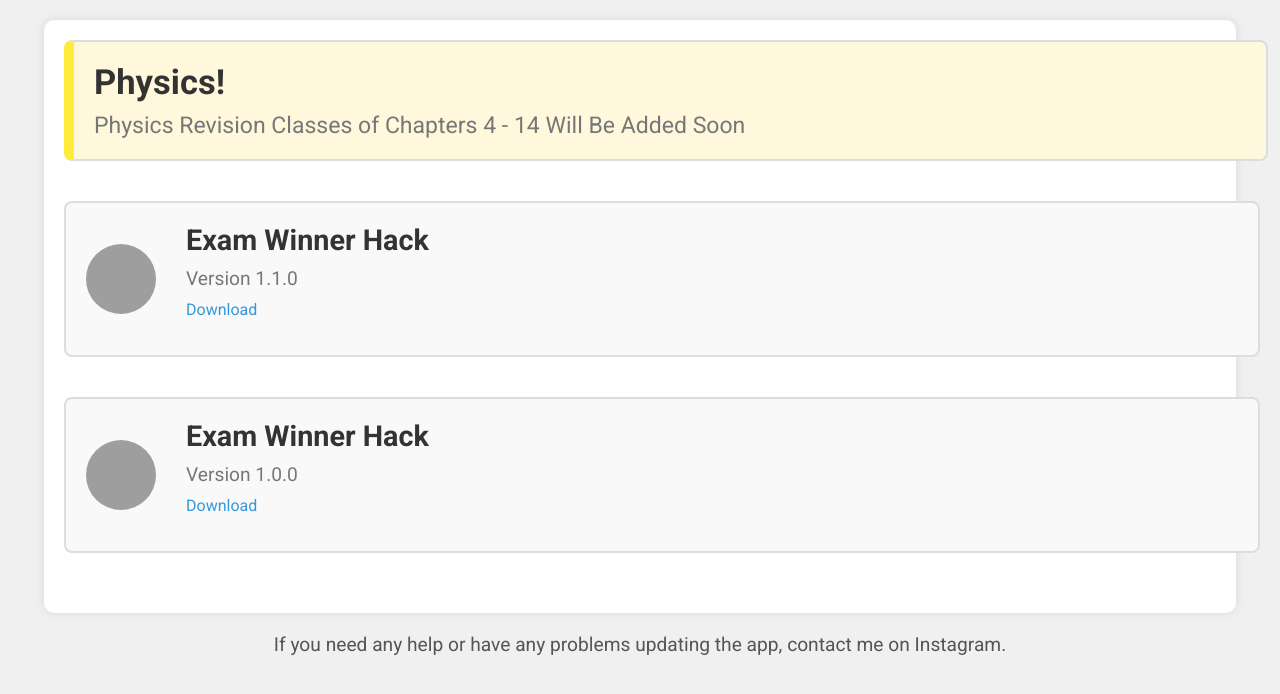
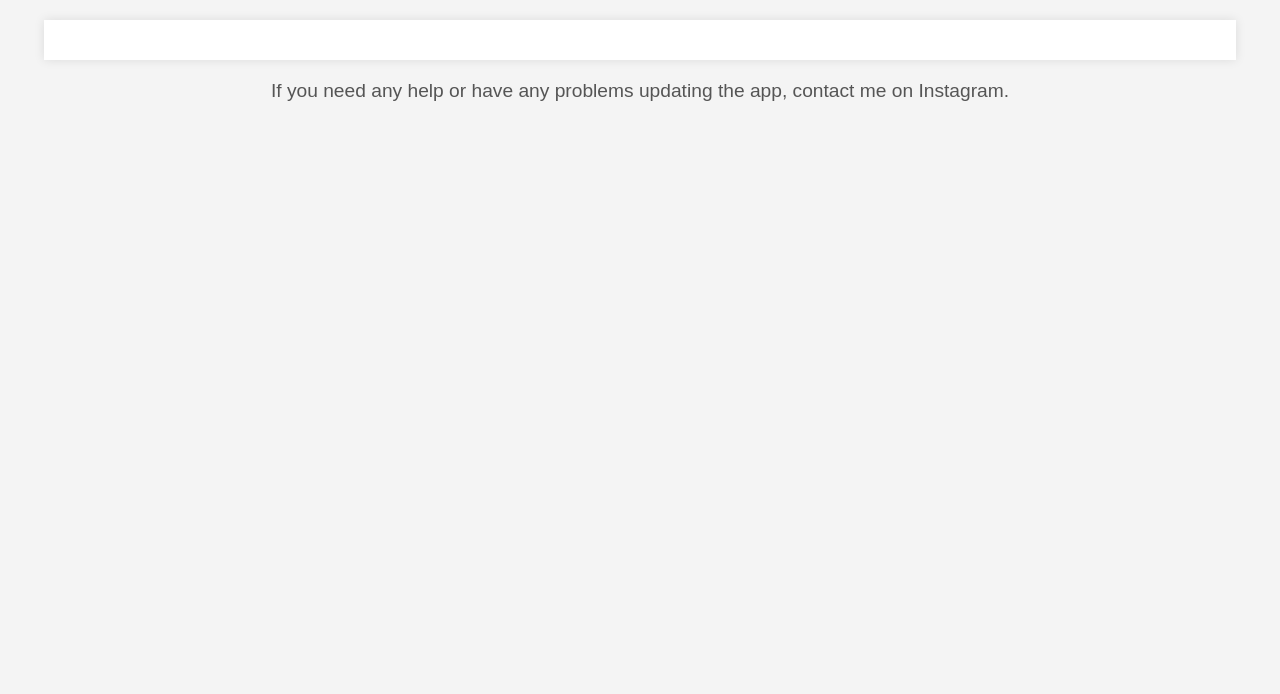
Before and after one commit to Christo790/christoo, a plain HTML site: page index.html in a window 1280 px wide. Drawn offline with Linux system fonts and the light colour scheme; grey boxes are pictures that could not be loaded.

Commit message:
Update index.html

```diff
--- a/index.html
+++ b/index.html
@@ -4,11 +4,10 @@
     <meta charset="UTF-8">
     <meta name="viewport" content="width=device-width, initial-scale=1.0">
     <title>Updates Page</title>
-    <link href="https://fonts.googleapis.com/css2?family=Roboto:wght@400;700&display=swap" rel="stylesheet">
     <style>
         body {
-            font-family: 'Roboto', sans-serif;
-            background-color: #f0f0f0;
+            font-family: Arial, sans-serif;
+            background-color: #f4f4f4;
             margin: 0;
             padding: 0;
         }
@@ -20,7 +19,6 @@
             padding: 20px;
             background-color: #fff;
             box-shadow: 0 0 10px rgba(0,0,0,0.1);
-            border-radius: 10px;
         }
 
         .update {
@@ -34,7 +32,6 @@
             text-decoration: none;
             color: inherit;
             transition: background-color 0.3s, border-color 0.3s;
-            width: 100%;
         }
 
         .update:hover {
@@ -55,13 +52,13 @@
 
         .update-title {
             margin: 0;
-            font-size: 1.8em;
+            font-size: 2.5em;
             color: #333;
         }
 
         .update-subtitle {
             margin: 10px 0 0;
-            font-size: 1.2em;
+            font-size: 1.8em;
             color: #777;
         }
 
@@ -101,11 +98,11 @@
             }
 
             .update-title {
-                font-size: 1.5em;
+                font-size: 2em;
             }
 
             .update-subtitle {
-                font-size: 1.2em;
+                font-size: 1.5em;
             }
 
             .note-update {
@@ -124,11 +121,11 @@
             }
 
             .update-title {
-                font-size: 1.2em;
+                font-size: 1.5em;
             }
 
             .update-subtitle {
-                font-size: 1em;
+                font-size: 1.2em;
             }
 
             .update-icon {
@@ -150,30 +147,7 @@
 </head>
 <body>
     <div class="update-container">
-        <a href="#" class="update note-update">
-            <div class="update-content">
-                <h2 class="update-title">Physics!</h2>
-                <p class="update-subtitle">Physics Revision Classes of Chapters 4 - 14 Will Be Added Soon</p>
-            </div>
-        </a>
-
-        <a href="https://drive.google.com/file/d/1oxWgQXGJu-0wsUOQDNTDs1vb60LRWEL6/view?usp=drivesdk" class="update">
-            <img src="https://play-lh.googleusercontent.com/wdCnlJMmDz-A_kiAXzNI9sf2tIS5h4b5TGAocWTUKmxze288dSKv9xM6AhrPg_v2se_E" alt="Icon 1" class="update-icon">
-            <div class="update-content">
-                <h2 class="update-title">Exam Winner Hack</h2>
-                <p class="update-subtitle">Version 1.1.0</p>
-                <p class="download-text">Download</p>
-            </div>
-        </a>
-        <a href="#" class="update">
-            <img src="https://play-lh.googleusercontent.com/wdCnlJMmDz-A_kiAXzNI9sf2tIS5h4b5TGAocWTUKmxze288dSKv9xM6AhrPg_v2se_E" alt="Icon 2" class="update-icon">
-            <div class="update-content">
-                <h2 class="update-title">Exam Winner Hack</h2>
-                <p class="update-subtitle">Version 1.0.0</p>
-                <p class="download-text">Download</p>
-            </div>
-        </a>
-        <!-- Add more updates as needed -->
+        <!-- Add your updates here -->
     </div>
     <p class="contact-subtitle">If you need any help or have any problems updating the app, contact me on Instagram.</p>
 </body>
```
